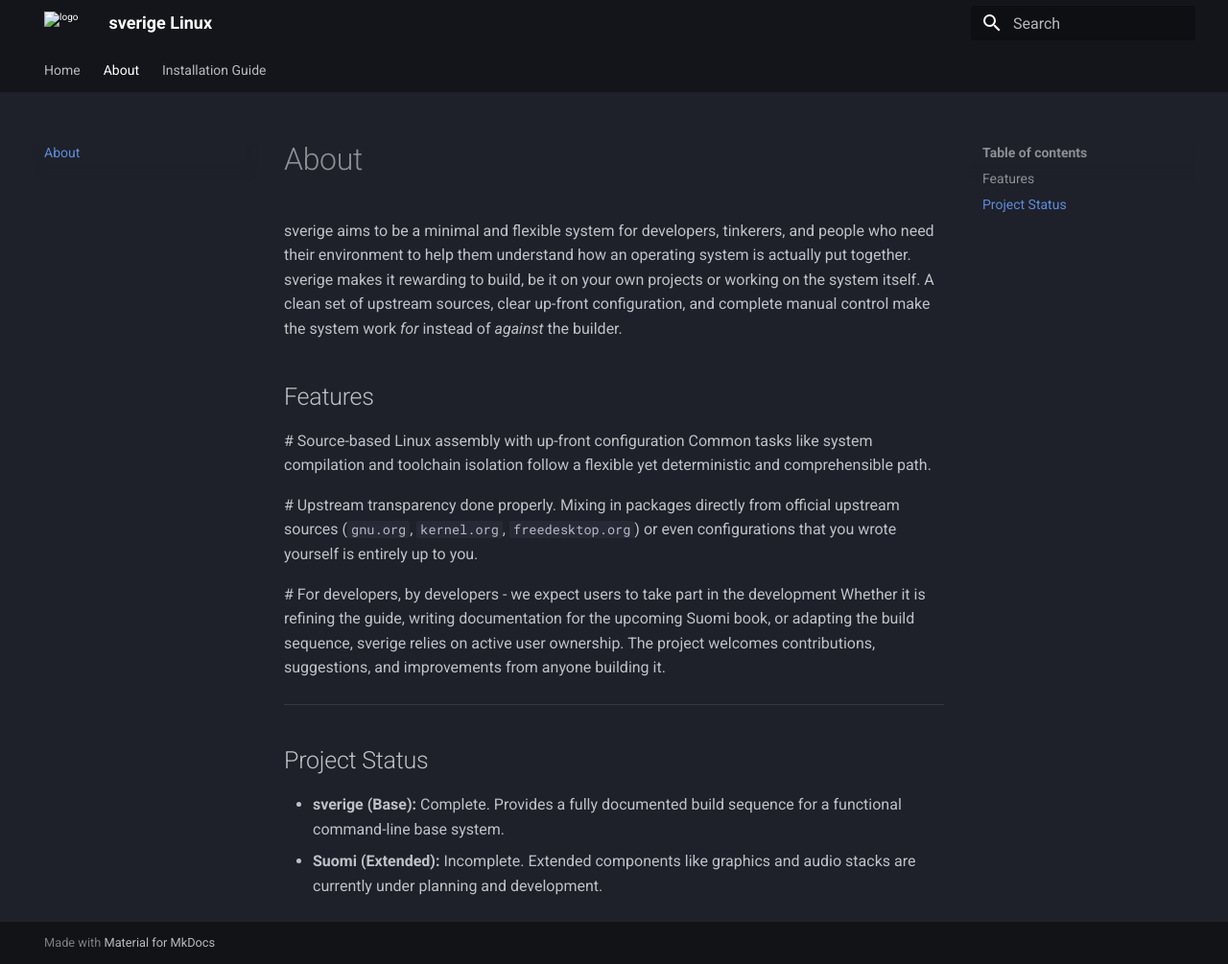
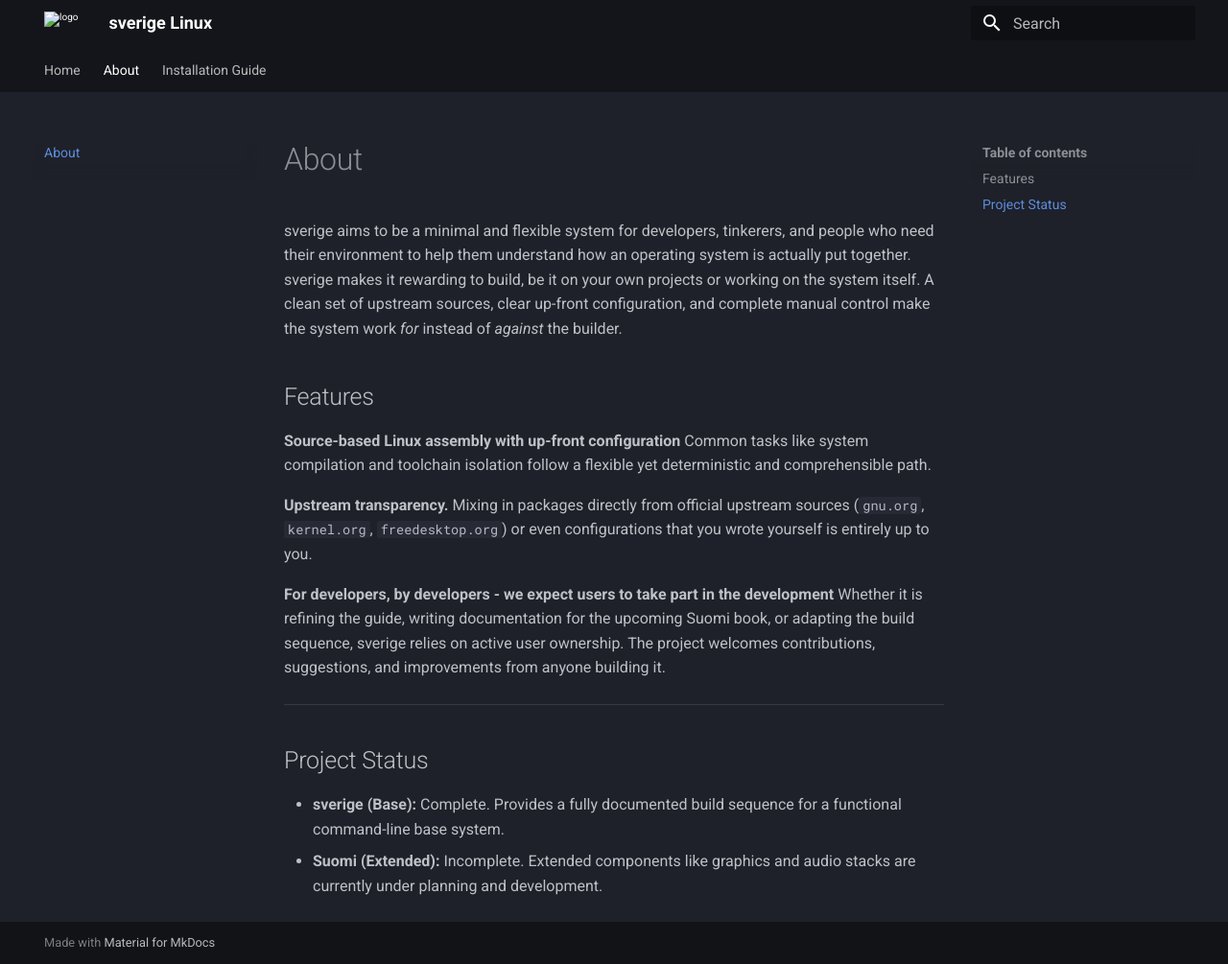
Before and after one commit to ollipix/sverige, an MkDocs documentation site: the page built from docs/about.md, in a window 1280 px wide and 1005 px high. Shown: the whole window at 96% size. Built offline with MkDocs 1.6.1 and Material for MkDocs 9.7.7, drawn with Linux system fonts in a browser that asks for light colours.

Commit message:
Update formatting in about.md for features section

```diff
--- a/docs/about.md
+++ b/docs/about.md
@@ -4,13 +4,13 @@
 
 ## Features
 
-  # Source-based Linux assembly with up-front configuration
+  **Source-based Linux assembly with up-front configuration**
   Common tasks like system compilation and toolchain isolation follow a flexible yet deterministic and comprehensible path.
 
-  # Upstream transparency done properly.
+  **Upstream transparency.**
   Mixing in packages directly from official upstream sources (`gnu.org`, `kernel.org`, `freedesktop.org`) or even configurations that you wrote yourself is entirely up to you.
 
- # For developers, by developers - we expect users to take part in the development
+ **For developers, by developers - we expect users to take part in the development**
   Whether it is refining the guide, writing documentation for the upcoming Suomi book, or adapting the build sequence, sverige relies on active user ownership. The project welcomes contributions, suggestions, and improvements from anyone building it.
 
 ---
```
